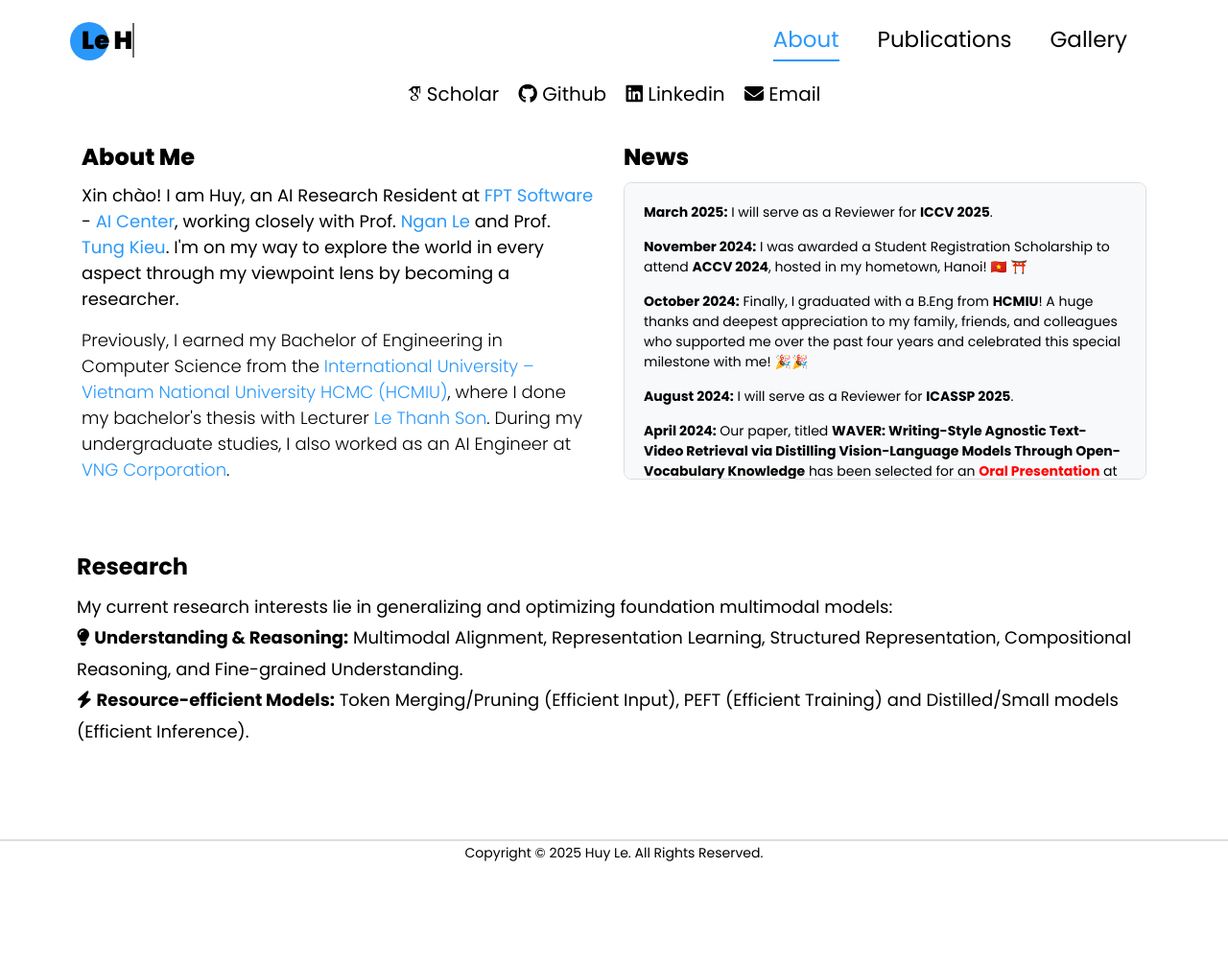
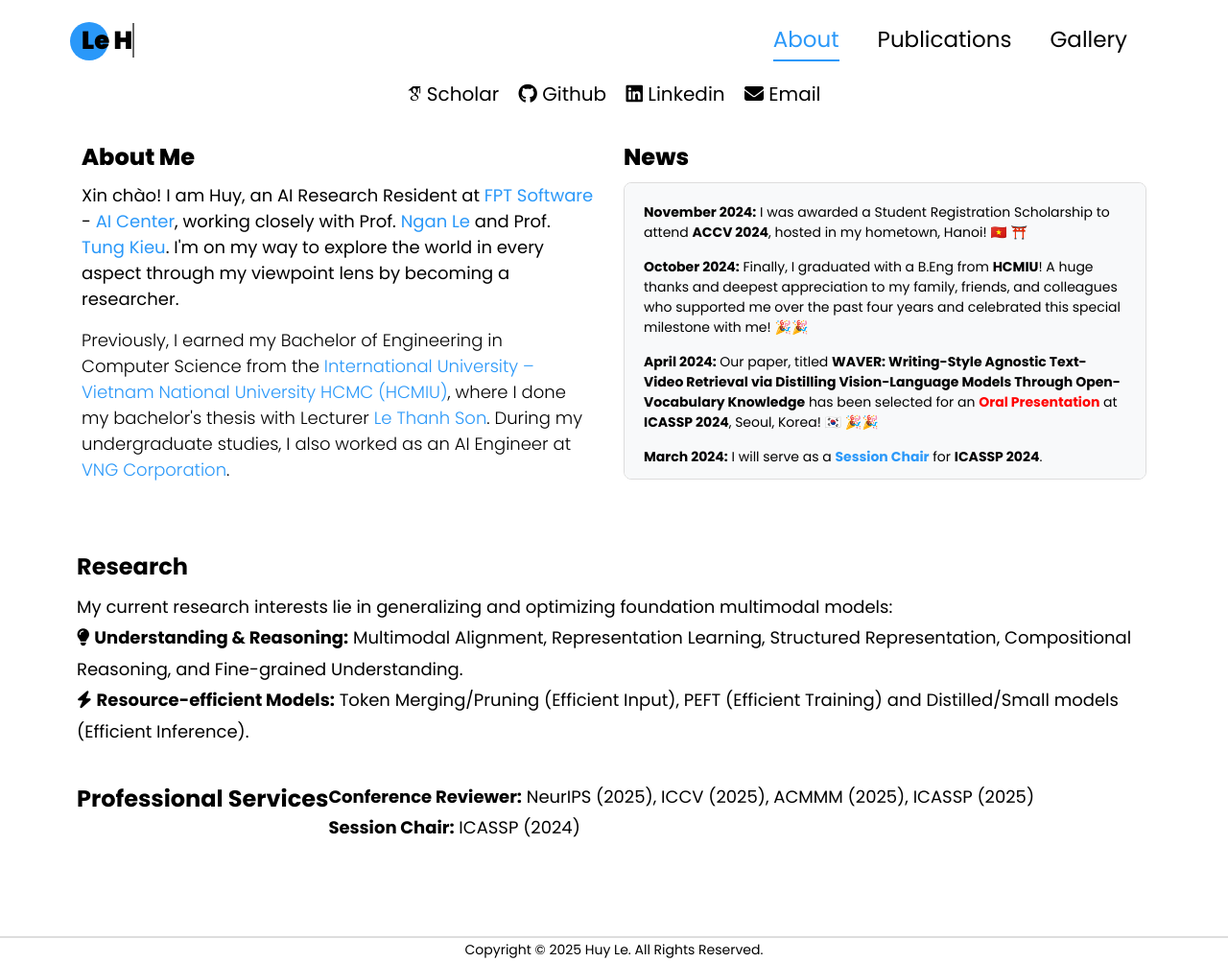
Before and after one commit to lehuy1611/lehuy1611.github.io, a Jekyll site: the page index.html, which Jekyll copies as it is, in a window 1280 px wide. Shown: the whole page at 96% size. Built offline with Jekyll 4.4.1, drawn with Linux system fonts in a browser that asks for light colours; some web fonts are replaced; before the commit the page ends 902 px from its top, so only the background shows below that.

Commit message:
update services

```diff
--- a/index.html
+++ b/index.html
@@ -147,11 +147,11 @@
                     <h2 style="font-size: 24px;">News</h2>
                     <div class="update-news-box" style="color: #000; background-color: #f8f9fa; border: 1px solid #ddd; border-radius: 8px; padding: 20px; font-size: 14px; line-height: 1.5; text-align: left; max-height: 310px; overflow-y: scroll;">
                         <ul style="list-style-type: none; padding: 0;">
-                            <li style="margin-bottom: 15px; display: flex; align-items: center;">
+                            <!-- <li style="margin-bottom: 15px; display: flex; align-items: center;">
                                 <span>
                                     <strong>March 2025:</strong> I will serve as a Reviewer for <b>ICCV 2025</b>.
                                 </span>
-                            </li>
+                            </li> -->
                             <li style="margin-bottom: 15px; display: flex; align-items: center;">
                                 <span>
                                     <strong>November 2024:</strong> I was awarded a Student Registration Scholarship to attend <b>ACCV 2024</b>, hosted in my hometown, Hanoi! 🇻🇳 ⛩️
@@ -162,11 +162,11 @@
                                     <strong>October 2024:</strong> Finally, I graduated with a B.Eng from <b>HCMIU</b>! A huge thanks and deepest appreciation to my family, friends, and colleagues who supported me over the past four years and celebrated this special milestone with me! 🎉🎉
                                 </span>
                             </li>
-                            <li style="margin-bottom: 15px; display: flex; align-items: center;">
+                            <!-- <li style="margin-bottom: 15px; display: flex; align-items: center;">
                                 <span>
                                     <strong>August 2024:</strong> I will serve as a Reviewer for <b>ICASSP 2025</b>.
                                 </span>
-                            </li>
+                            </li>                             -->
                             <li style="margin-bottom: 15px; display: flex; align-items: center;">
                                 <span>
                                     <strong>April 2024:</strong> Our paper, titled <b>WAVER: Writing-Style Agnostic Text-Video Retrieval via Distilling Vision-Language Models Through Open-Vocabulary Knowledge</b> has been selected for an <span style="color: red;"><b>Oral Presentation</b></span> at <b>ICASSP 2024</b>, Seoul, Korea! 🇰🇷 🎉🎉
@@ -196,6 +196,15 @@
                     My current research interests lie in generalizing and optimizing foundation multimodal models:
                     <br><span class="icon"><i class="fa fa-lightbulb"></i></span> <b>Understanding & Reasoning:</b> Multimodal Alignment, Representation Learning, Structured Representation, Compositional Reasoning, and Fine-grained Understanding.
                     <br><span class="icon"><i class="fa fa-bolt"></i></span> <b>Resource-efficient Models:</b> Token Merging/Pruning (Efficient Input), PEFT (Efficient Training) and Distilled/Small models (Efficient Inference).
+                </p>
+            </div>
+
+            <!-- Professional Services Section (One Column) -->
+            <div class="row justify-content-left lg-6 md-6" style="margin-top: 20px; padding-left: 10px; padding-right: 10px">
+                <h2 style="font-size: 24px;"><b>Professional Services</b></h2>
+                <p style="color: #000; font-size: 18px;">
+                    <b>Conference Reviewer:</b> NeurIPS (2025), ICCV (2025), ACMMM (2025), ICASSP (2025)
+                    <br><b>Session Chair:</b> ICASSP (2024)
                 </p>
             </div>
         </div>
```
